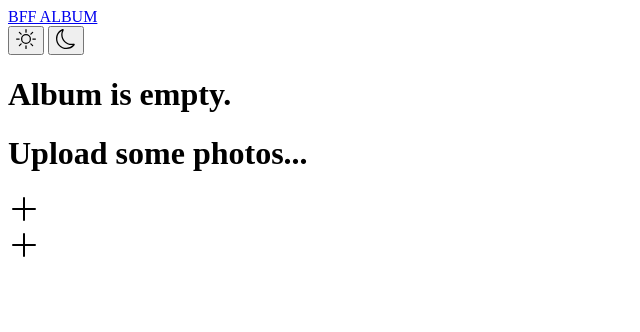
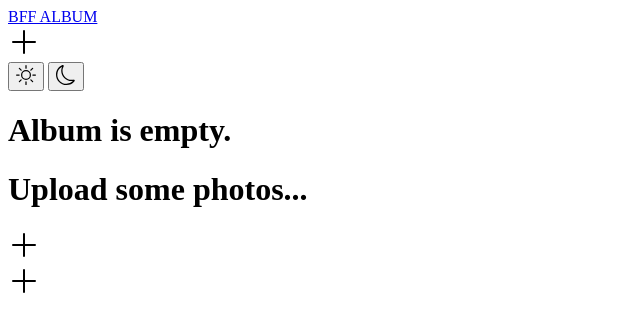
Before and after one commit to cozy-cap/bff-album, a website with bundled scripts: page Nco5-Ajs9_64loaJs_fIks.html in a window 1280 px wide. Shown: the whole page, without its empty margins (0-640 px from the left). Built offline with nearby package versions, Linux system fonts and the light colour scheme; a web font is replaced by a local one.

Commit message:
Add header and body icons to HTML structure

```diff
--- a/Nco5-Ajs9_64loaJs_fIks.html
+++ b/Nco5-Ajs9_64loaJs_fIks.html
@@ -22,6 +22,11 @@
   <body>
     <header class="header">
       <a href="Nco5-Ajs9_64loaJs_fIks.html" class="header_logo">BFF ALBUM</a>
+      <div class="header_adding">
+        <svg xmlns="http://www.w3.org/2000/svg" width="32" height="32" class="header_adding_icon" viewBox="0 0 16 16">
+          <path fill-rule="evenodd" d="M8 2a.5.5 0 0 1 .5.5v5h5a.5.5 0 0 1 0 1h-5v5a.5.5 0 0 1-1 0v-5h-5a.5.5 0 0 1 0-1h5v-5A.5.5 0 0 1 8 2"/>
+        </svg>
+      </div>
       <div class="header_theme-icon">
         <button class="header_theme-icon_button1">
           <svg xmlns="http://www.w3.org/2000/svg" width="20" height="20" class="bi bi-brightness-high" viewBox="0 0 16 16">
@@ -47,8 +52,8 @@
         </svg>
       </div>
     </main>
-    <div class="adding">
-      <svg xmlns="http://www.w3.org/2000/svg" width="32" height="32" class="adding_icon" viewBox="0 0 16 16">
+    <div class="body_adding">
+      <svg xmlns="http://www.w3.org/2000/svg" width="32" height="32" class="body_adding_icon" viewBox="0 0 16 16">
         <path fill-rule="evenodd" d="M8 2a.5.5 0 0 1 .5.5v5h5a.5.5 0 0 1 0 1h-5v5a.5.5 0 0 1-1 0v-5h-5a.5.5 0 0 1 0-1h5v-5A.5.5 0 0 1 8 2"/>
       </svg>
     </div>
```
